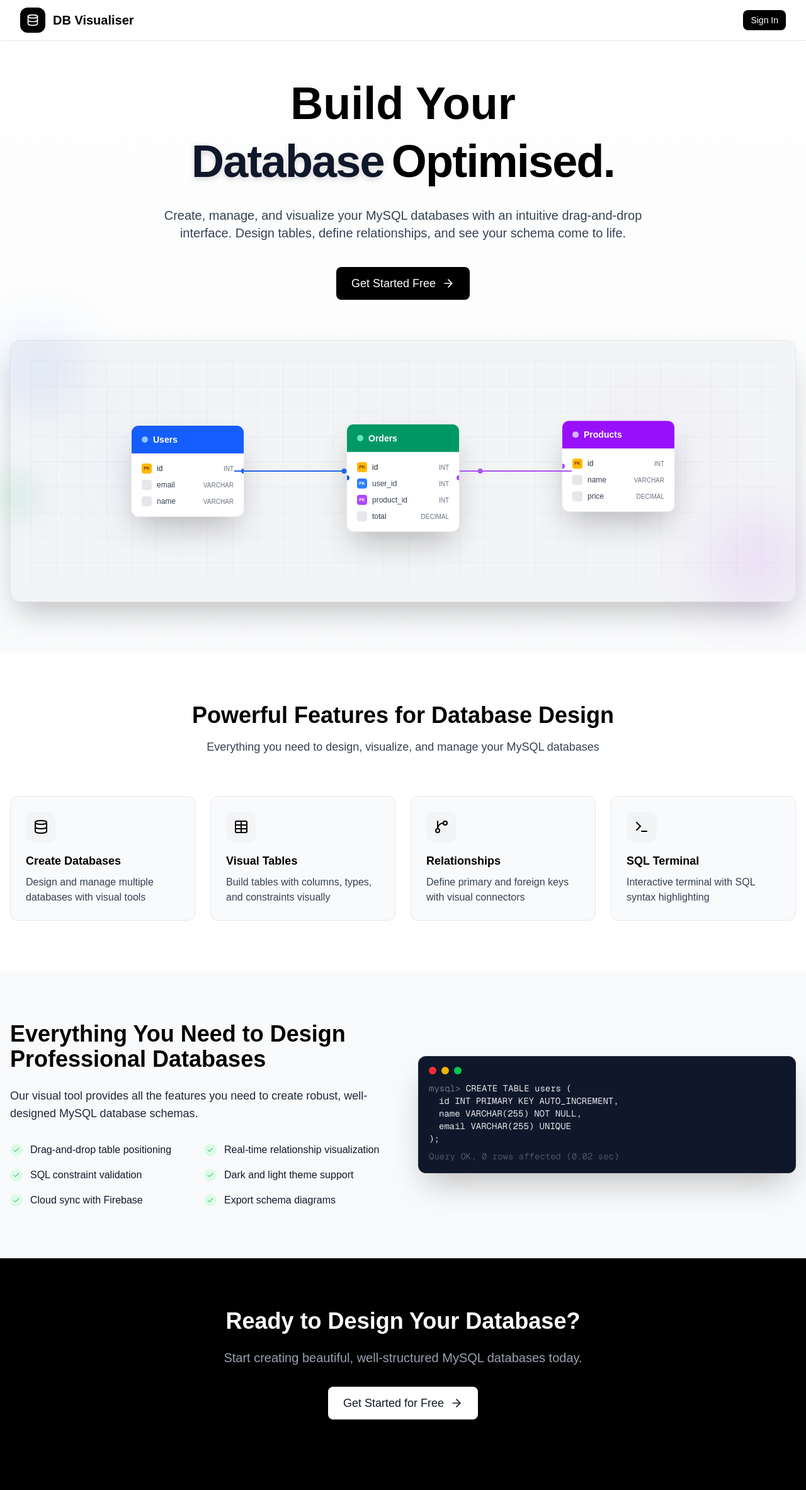
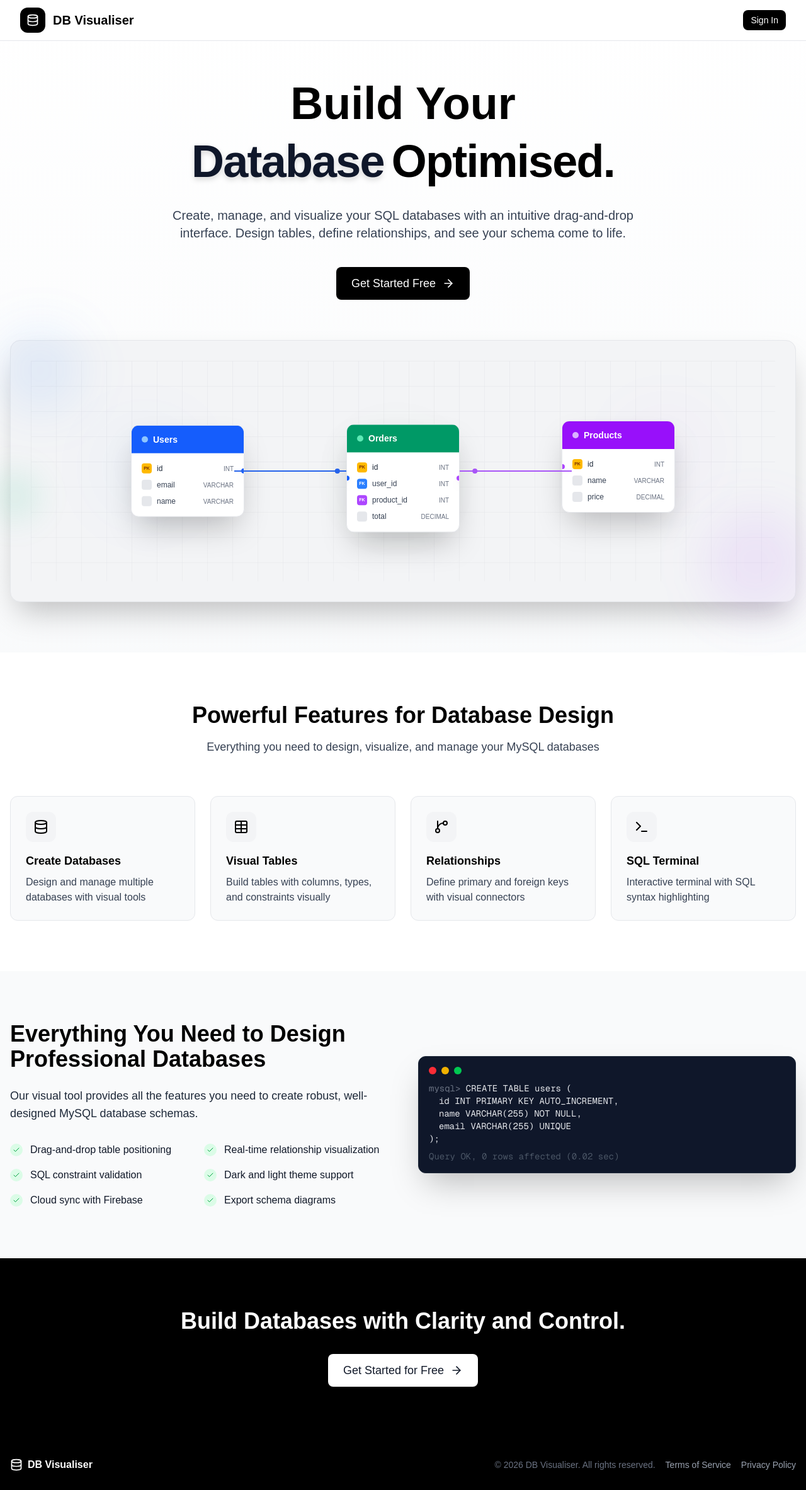
Before and after one commit to ShubhamDindorkar/database-visualiser1, a Next.js app in the folder db-viz/: page / in a window 1280 px wide. Shown: the top 2366 px of the page at 63% size. Built offline with nearby package versions, Linux system fonts and the light colour scheme.

Commit message:
Update references from MySQL to SQL in UI text
Replaced specific mentions of 'MySQL' with the more general 'SQL' in landing page, navbar, and settings components to reflect broader database support and clarify messaging.

```diff
--- a/db-viz/src/app/page.tsx
+++ b/db-viz/src/app/page.tsx
@@ -128,7 +128,7 @@ export default function LandingPage() {
               transition={{ duration: 0.5, delay: 0.2 }}
               className="text-xl text-gray-700 max-w-3xl mx-auto mb-10"
             >
-              Create, manage, and visualize your MySQL databases with an intuitive drag-and-drop interface.
+              Create, manage, and visualize your SQL databases with an intuitive drag-and-drop interface.
               Design tables, define relationships, and see your schema come to life.
             </motion.p>
 
@@ -481,10 +481,10 @@ export default function LandingPage() {
             viewport={{ once: true }}
           >
             <h2 className="text-3xl sm:text-4xl font-bold text-white mb-6">
-              Ready to Design Your Database?
+              Build Databases with Clarity and Control.
             </h2>
             <p className="text-xl text-gray-400 mb-8">
-              Start creating beautiful, well-structured MySQL databases today.
+              {/* Start creating beautiful, well-structured databases today. */}
             </p>
             <Button
               variant="secondary"
--- a/db-viz/src/components/layout/Navbar.tsx
+++ b/db-viz/src/components/layout/Navbar.tsx
@@ -45,7 +45,7 @@ export default function Navbar({
             DB Visualiser
           </h1>
           <p className="text-xs text-gray-600">
-            MySQL Workbench
+            {/* MySQL Workbench */}
           </p>
         </div>
       </div>
--- a/db-viz/src/components/layout/Settings.tsx
+++ b/db-viz/src/components/layout/Settings.tsx
@@ -149,7 +149,7 @@ export default function Settings({
                     Version 1.0.0
                   </p>
                   <p className="text-xs text-gray-600 mt-2">
-                    A visual MySQL database management tool for creating and managing databases, tables, and relationships.
+                    A visual SQL database management tool for creating and managing databases, tables, and relationships.
                   </p>
                 </div>
               </div>
```
